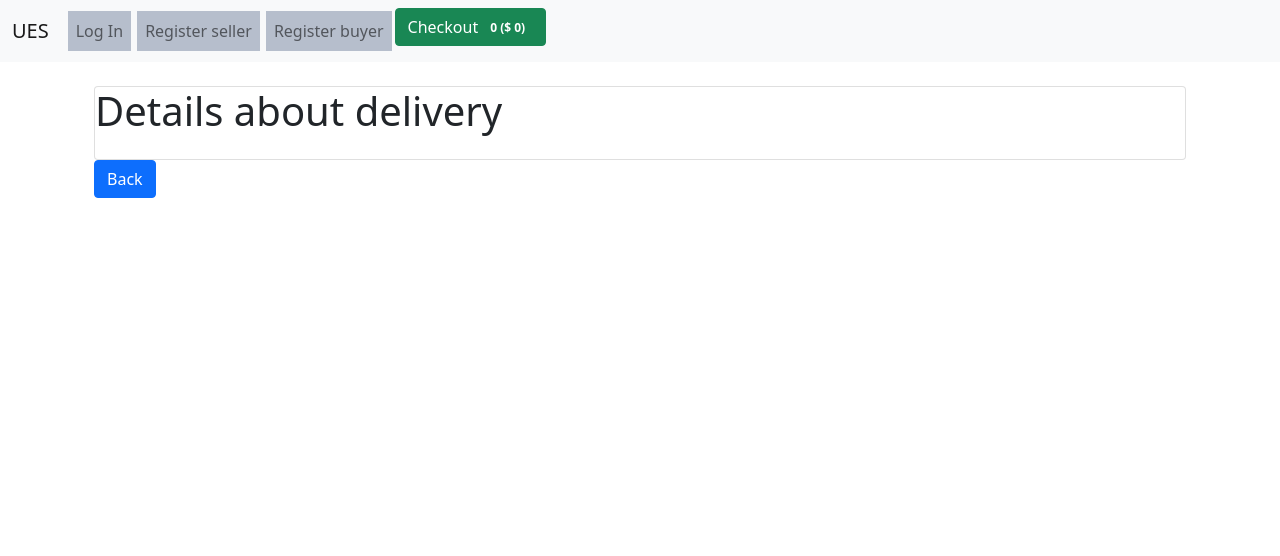
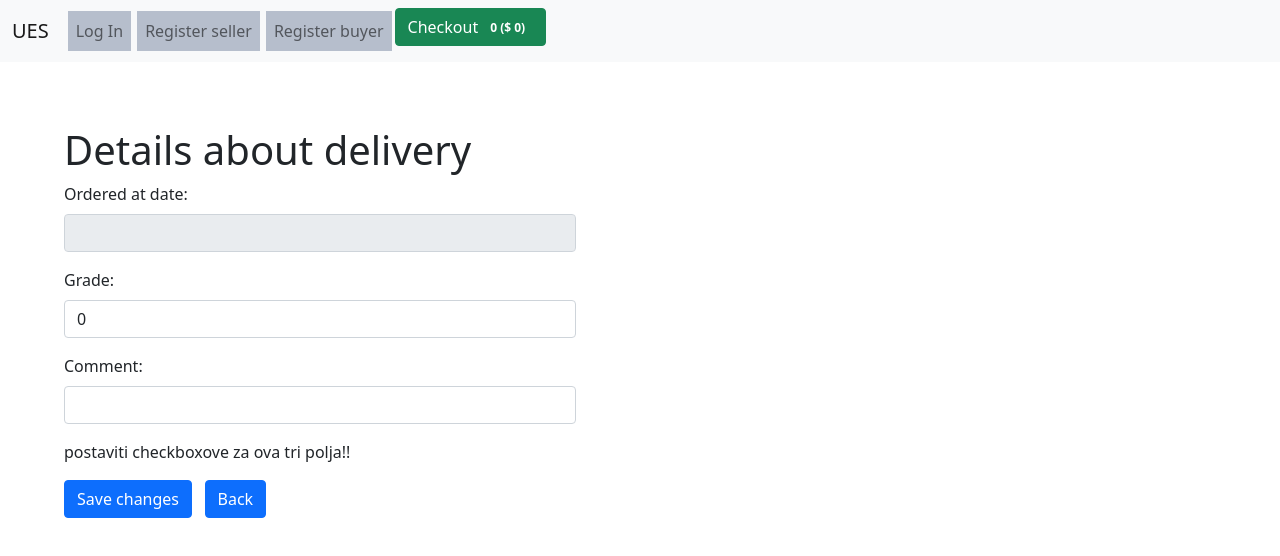
Before and after one commit to ElenaKrunic/Management_of_Digital_Content_and_Documents_Fe, a Vue app in the folder front/: page /errandDetails/1 in a window 1280 px wide. Shown: the top 556 px of the page. Built offline with nearby package versions, Linux system fonts and the light colour scheme; no server answers.

Commit message:
user can leave comment&grade

```diff
--- a/front/src/views/errand/ErrandDetails.vue
+++ b/front/src/views/errand/ErrandDetails.vue
@@ -1,24 +1,32 @@
 <template>
-<div class="container">
-  <div class="col-md-12">
-    <div class="card">
+<div style="width: 50%; background:white; padding: 5%; border-radius:2%;">
+    <h1> Details about delivery </h1>
+    <div class="mb-3">
+        <label class="form-label" for="path">Ordered at date:</label>
+        <input readonly class="form-control" id="path" v-model="errand.orderedAtDate" />
+    </div>
+     <div class="mb-3">
+        <label class="form-label" for="path">Grade:</label>
+        <input  class="form-control" id="path" v-model="errand.grade" />
+    </div>
+     <div class="mb-3">
+        <label class="form-label" for="path">Comment:</label>
+        <input  class="form-control" id="path" v-model="errand.comment" />
+    </div>
 
-        <h1> Details about delivery </h1>
+
+<p bold class="mb-3"> postaviti checkboxove za ova tri polja!!</p>
 
     <div class="caption-full">
-        <p> {{errand.orderedAtDate}} </p>
     <p> {{errand.delivered}} </p>
-        <p> {{errand.grade }} </p>
-        <p> {{errand.comment }} </p>
     <p> {{errand.anonymousComment }} </p>
     <p> {{errand.archivedComment }} </p>
     </div>
 
-    </div>
-
+    <button class="btn btn-primary" @click="putCommentAndGrade"> Save changes </button>
+    &nbsp;
     <input type="button" value="Back" onclick="window.history.back()"  class="btn btn-primary" />
 
-  </div>
 </div>
 </template>
 
@@ -31,7 +39,10 @@ export default {
     },
     data(){
         return {
-            errand: {},
+            errand: {
+                comment: "",
+                grade:0
+            },
             errorMsg: '',
             loaderColor: "#5cb85c",
             loaderSize: "50px",
@@ -51,7 +62,18 @@ export default {
                 console.log(error)
                 this.errorMsg = 'Error retriving data'
             })
+        },
+        putCommentAndGrade(){
+            //http://localhost:8085/api/articles/orderArticle/?id=1&quantity=20
+            axios.put('api/errands/commentAndGrade/?id=' + this.id + "&comment=" + this.errand.comment+"&grade=" + this.errand.grade)
+            .then((response) => {
+                console.log(response)
+                this.$router.push('/myErrands');
+            }).catch((error) => {
+                console.log(error)
+            })
         }
+
     }
 }
 </script>
```
Lines whose indentation alone changed are shown as unchanged.
